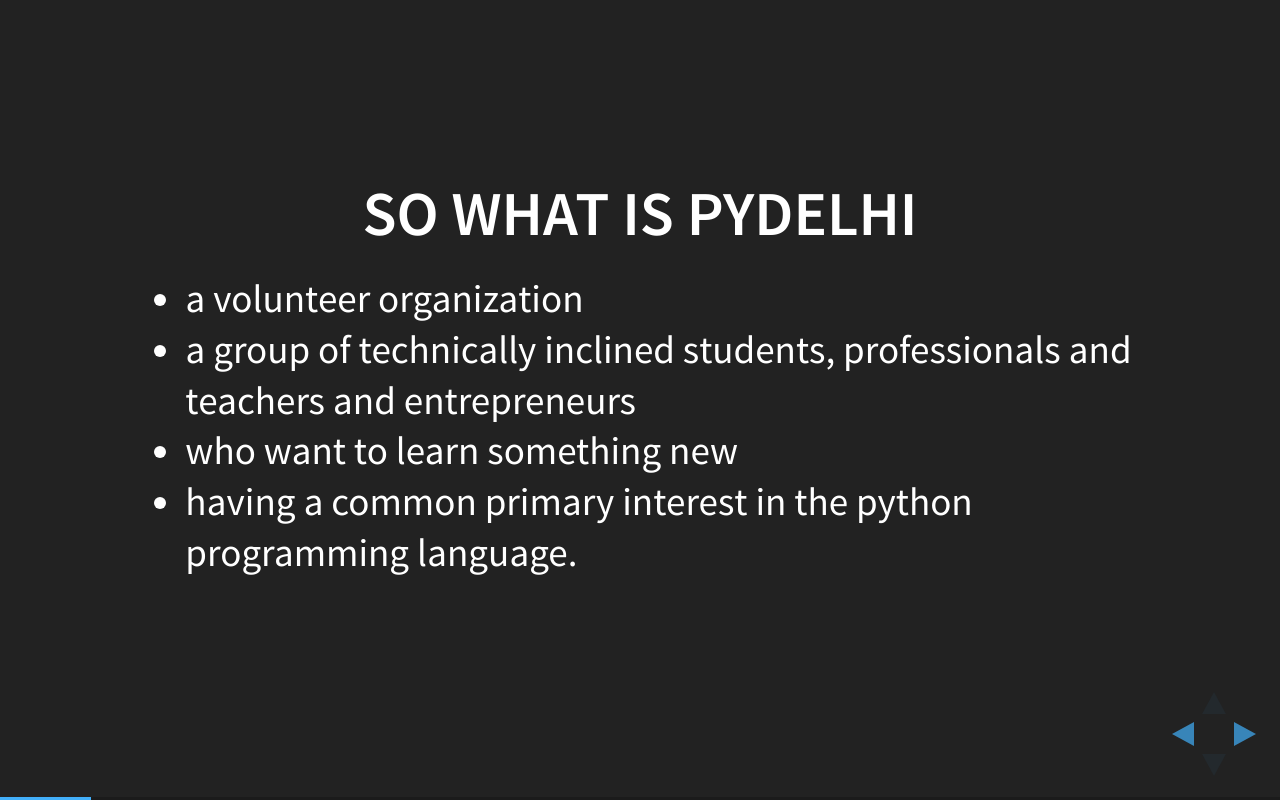
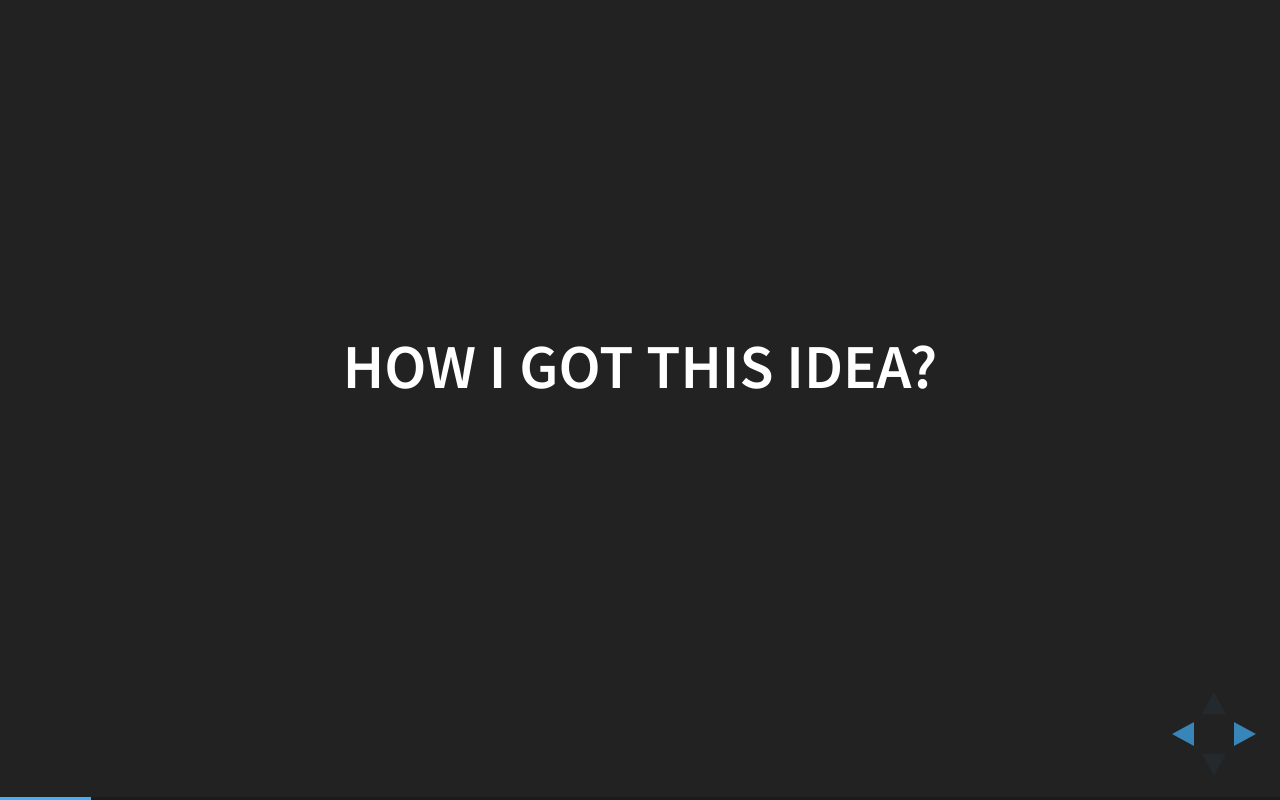
Before and after one commit to ashu94/battery_life, a website: page index.html in a window 1280 px wide. Both pictures are taken after a click on the button 1251 px from the left and 734 px from the top of the page. Drawn offline with Linux system fonts and the light colour scheme.

Commit message:
slides content update

```diff
--- a/index.html
+++ b/index.html
@@ -4,7 +4,7 @@
 	<head>
 		<meta charset="utf-8">
 
-		<title>PyDelhi-Flashback</title>
+		<title>Python byte elongating battery life</title>
 
 		<meta name="description" content="A framework for easily creating beautiful presentations using HTML">
 		<meta name="author" content="Hakim El Hattab">
@@ -49,13 +49,8 @@
 				</section>
 
 				<section>
-					<h2> So what is PyDelhi </h2>
-                <ul>
-                    <li> a volunteer organization </li>
-                    <li> a group of technically inclined students, professionals and teachers and entrepreneurs </li>
-                    <li> who want to learn something new  </li>
-                    <li> having a common primary interest in the python programming language. </li>
-                </ul>
+					<h2> How I got this idea?</h2>
+
 				</section>
 
 				<section id="fragments">
```
